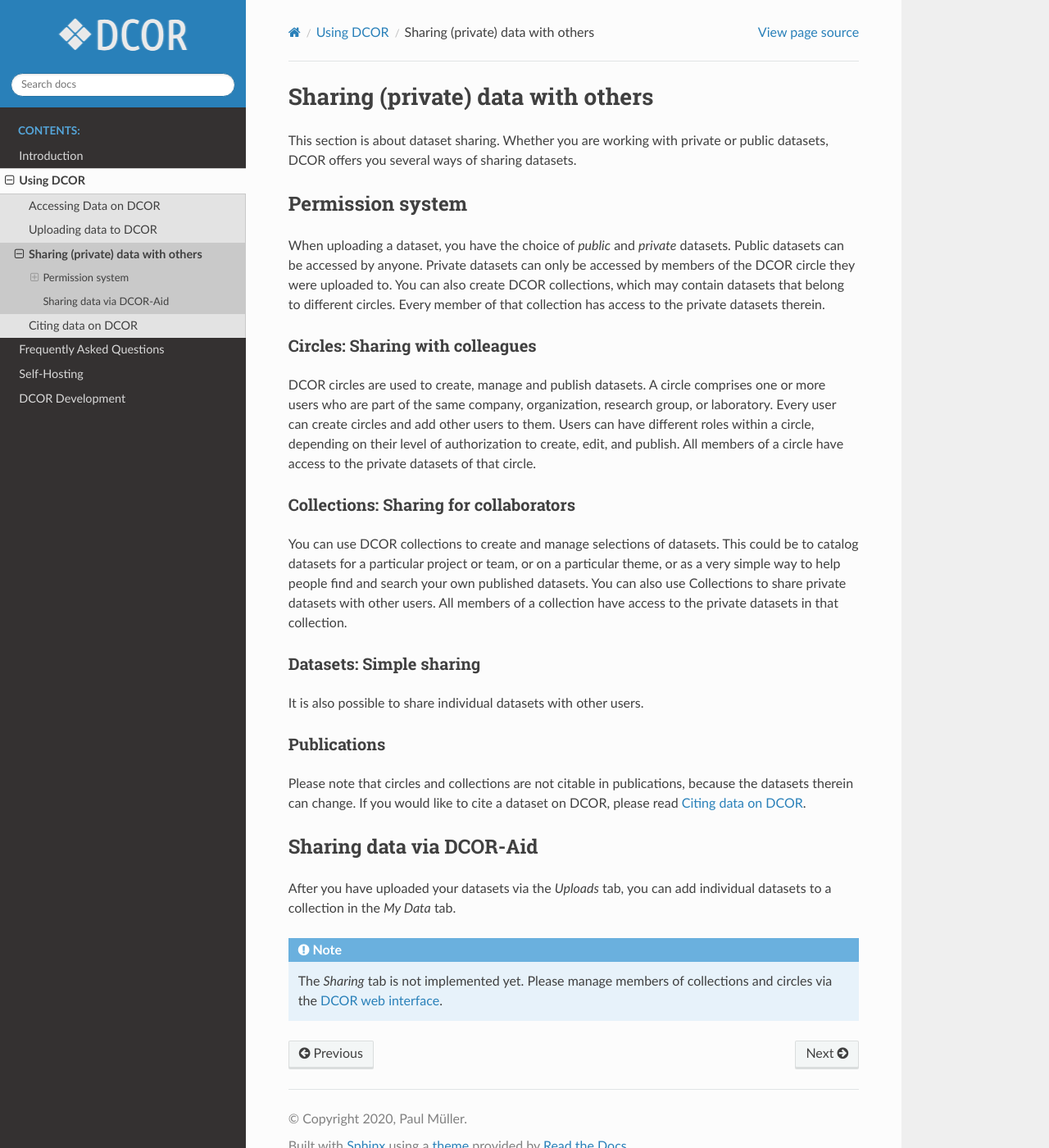
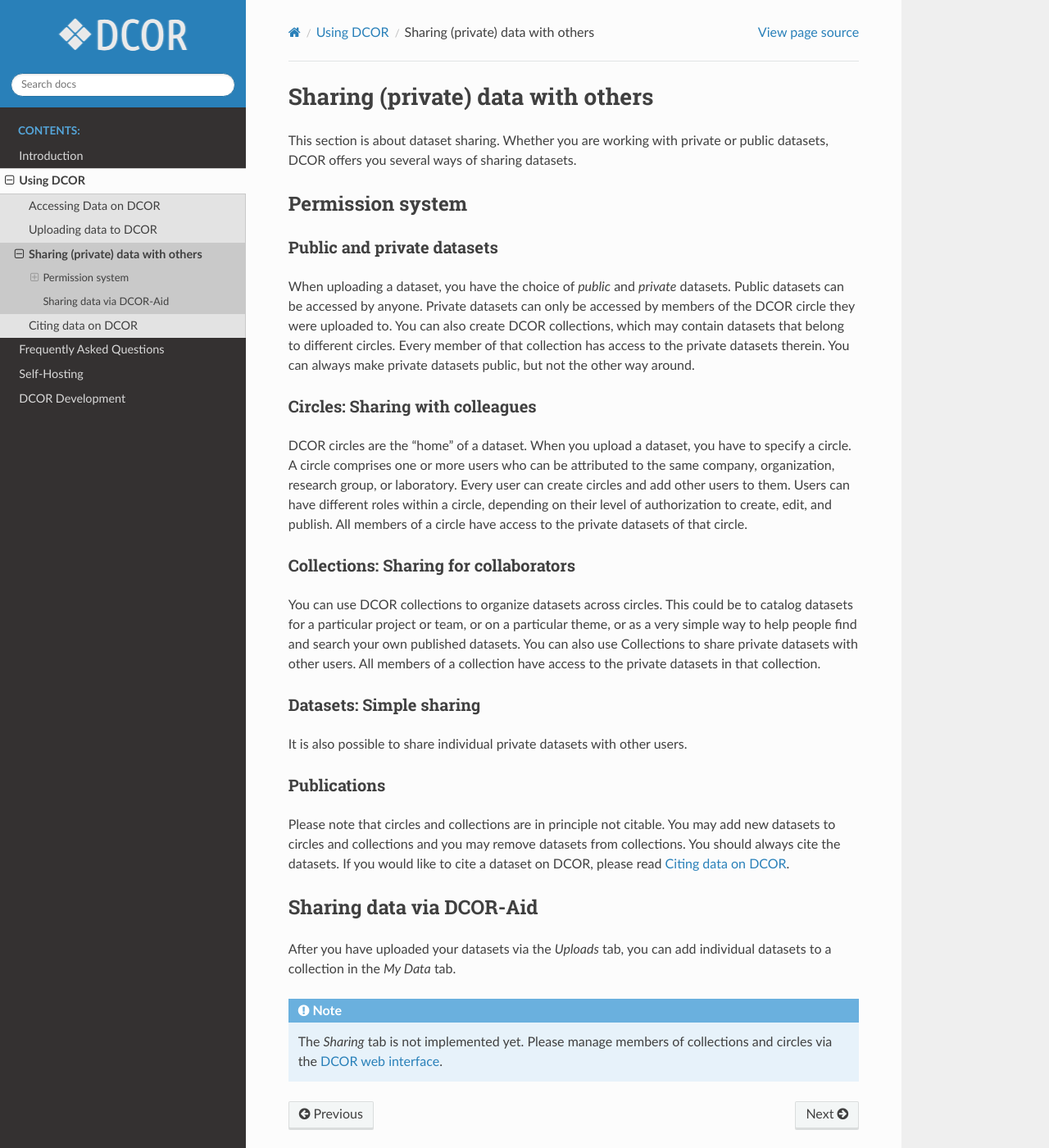
Before and after one commit to DCOR-dev/dcor-docs, a Sphinx documentation site: the page built from docs/sec_user_guide/share.rst, in a window 1280 px wide and 1400 px high. Shown: the whole window at 82% size. Built offline with Sphinx 7.4.7 and the Read the Docs theme 2.0.0, drawn with Linux system fonts in a browser that asks for light colours.

Commit message:
docs: improve clarity

```diff
--- a/docs/sec_user_guide/cite.rst
+++ b/docs/sec_user_guide/cite.rst
@@ -7,7 +7,8 @@
 .. warning::
 
     Do not cite your data using DCOR collection IDs or DCOR circle IDs.
-    The datasets in a circle or collection can change over time.
+    Users may add new datasets to circles/collections or remove
+    datasets from collections. You should always cite the datasets.
 
 If you are using DCOR data for publication purposes, please make sure
 to properly cite the relevant dataset IDs. For instance, if you are
@@ -21,7 +22,7 @@
 Philipp Rosendahl, Christoph Herold, Paul Müller, Jochen Guck (2020).
 *Real-time deformability cytometry reference data*,
 Deformability Cytometry Open Repository (DCOR)
-URL: https://dcor.mpl.mpg.de/dataset/89bf2177-ffeb-9893-83cc-b619fc2f6663
+https://dcor.mpl.mpg.de/dataset/89bf2177-ffeb-9893-83cc-b619fc2f6663
 
 
 .. note::
--- a/docs/sec_user_guide/share.rst
+++ b/docs/sec_user_guide/share.rst
@@ -2,51 +2,56 @@
 Sharing (private) data with others
 ==================================
 This section is about dataset sharing. Whether you are working with private
-or public datasets, DCOR offers you several ways
-of sharing datasets.
+or public datasets, DCOR offers you several ways of sharing datasets.
+
 
 
 Permission system
 =================
+
+Public and private datasets
+---------------------------
 When uploading a dataset, you have the choice of *public* and *private*
 datasets. Public datasets can be accessed by anyone. Private datasets
 can only be accessed by members of the DCOR circle they were uploaded to.
 You can also create DCOR collections, which may contain datasets that
 belong to different circles. Every member of that collection has access to the
-private datasets therein.
+private datasets therein. You can always make private datasets public, but
+not the other way around.
 
 
 Circles: Sharing with colleagues
 --------------------------------
-DCOR circles are used to create, manage and publish datasets.
-A circle comprises one or more users who are part of the same company,
-organization, research group, or laboratory. Every user can create circles
-and add other users to them. Users can have different roles within a circle,
-depending on their level of authorization to create, edit, and publish.
-All members of a circle have access to the private datasets of that circle.
+DCOR circles are the "home" of a dataset. When you upload a dataset, you
+have to specify a circle. A circle comprises one or more users who can be
+attributed to the same company, organization, research group, or laboratory.
+Every user can create circles and add other users to them. Users can have
+different roles within a circle, depending on their level of authorization
+to create, edit, and publish. All members of a circle have access to the
+private datasets of that circle.
 
 
 Collections: Sharing for collaborators
 --------------------------------------
-You can use DCOR collections to create and manage selections of datasets.
+You can use DCOR collections to organize datasets across circles.
 This could be to catalog datasets for a particular project or team, or on a
 particular theme, or as a very simple way to help people find and search
 your own published datasets. You can also use Collections to share private
-datasets with other users.
-All members of a collection have access to the private datasets in that
-collection.
+datasets with other users. All members of a collection have access to the
+private datasets in that collection.
 
 
 Datasets: Simple sharing
 ------------------------
-It is also possible to share individual datasets with other users.
+It is also possible to share individual private datasets with other users.
 
 
 Publications
 ------------
-Please note that circles and collections are not citable in publications,
-because the datasets therein can change. If you would like to cite a
-dataset on DCOR, please read :ref:`sec_cite`.
+Please note that circles and collections are in principle not citable.
+You may add new datasets to circles and collections and you may remove
+datasets from collections. You should always cite the datasets.
+If you would like to cite a dataset on DCOR, please read :ref:`sec_cite`.
 
 
 Sharing data via DCOR-Aid
```
